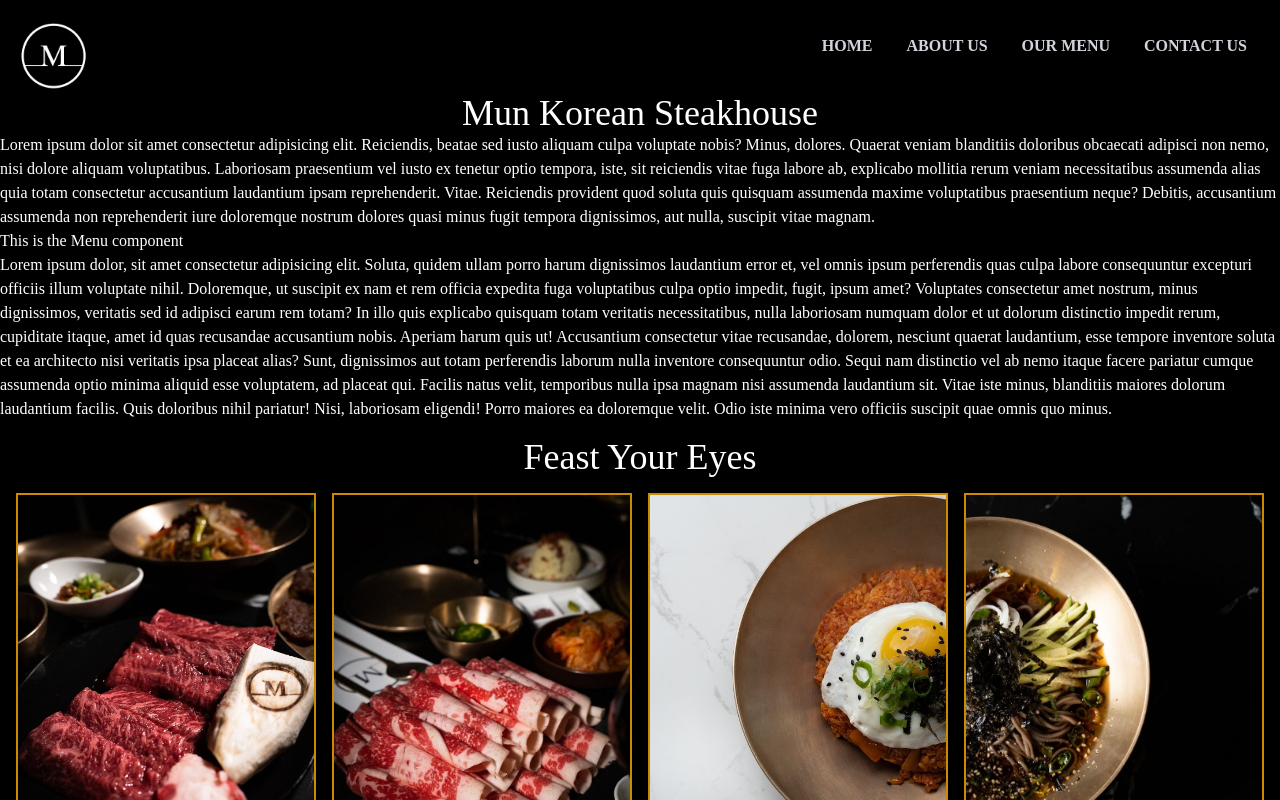
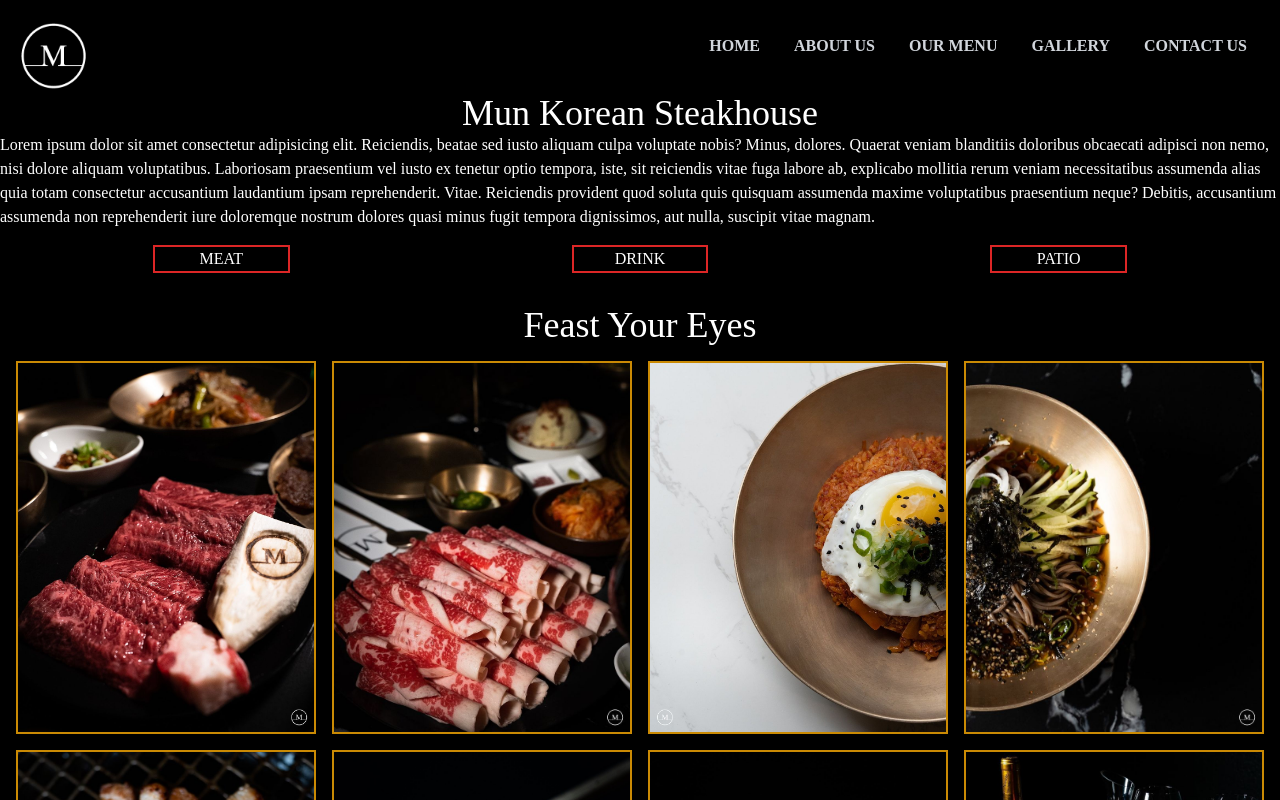
Before and after one commit to br1anlee/mun-bbq, a React (Create React App) app: page / in a window 1280 px wide. Shown: the top 800 px of the page. Built offline with nearby package versions, Linux system fonts and the light colour scheme.

Commit message:
updated navbar

```diff
--- a/src/components/Menu.jsx
+++ b/src/components/Menu.jsx
@@ -1,13 +1,11 @@
 export default function Menu () {
     return (
         <div className="text-white bg-black">
-            <h1 classNa>This is the Menu component</h1>
-            <p>Lorem ipsum dolor, sit amet consectetur adipisicing elit. Soluta, quidem ullam porro harum dignissimos laudantium error et, vel omnis ipsum perferendis quas culpa labore consequuntur excepturi officiis illum voluptate nihil.
-            Doloremque, ut suscipit ex nam et rem officia expedita fuga voluptatibus culpa optio impedit, fugit, ipsum amet? Voluptates consectetur amet nostrum, minus dignissimos, veritatis sed id adipisci earum rem totam?
-            In illo quis explicabo quisquam totam veritatis necessitatibus, nulla laboriosam numquam dolor et ut dolorum distinctio impedit rerum, cupiditate itaque, amet id quas recusandae accusantium nobis. Aperiam harum quis ut!
-            Accusantium consectetur vitae recusandae, dolorem, nesciunt quaerat laudantium, esse tempore inventore soluta et ea architecto nisi veritatis ipsa placeat alias? Sunt, dignissimos aut totam perferendis laborum nulla inventore consequuntur odio.
-            Sequi nam distinctio vel ab nemo itaque facere pariatur cumque assumenda optio minima aliquid esse voluptatem, ad placeat qui. Facilis natus velit, temporibus nulla ipsa magnam nisi assumenda laudantium sit.
-            Vitae iste minus, blanditiis maiores dolorum laudantium facilis. Quis doloribus nihil pariatur! Nisi, laboriosam eligendi! Porro maiores ea doloremque velit. Odio iste minima vero officiis suscipit quae omnis quo minus.</p>
+            <div className="grid grid-cols-3 gap-2 text-center p-4 justify-items-center">
+                <div className="border-2 border-red-600 w-4/12">MEAT</div>
+                <div className="border-2 border-red-600 w-4/12">DRINK</div>
+                <div className="border-2 border-red-600 w-4/12">PATIO</div>
+            </div>
         </div>
     )
 }
--- a/src/components/Navbar.jsx
+++ b/src/components/Navbar.jsx
@@ -34,6 +34,11 @@ export default function Navbar () {
                     </Link>
                 </li>
                 <li>
+                    <Link to="gallery" smooth={true} duration={500} className="hover:border-b-gray-300 border-transparent border py-0.5">
+                        GALLERY
+                    </Link>
+                </li>
+                <li>
                     <Link to="contact" smooth={true} duration={500} className="hover:border-b-gray-300 border-transparent border py-0.5">
                         CONTACT US
                     </Link>
@@ -64,6 +69,11 @@ export default function Navbar () {
                     </Link>
                 </li>
                 <li className="py-6 text-4xl">
+                    <Link onClick={handleClick} to="gallery" smooth={true} duration={500}>
+                        Gallery
+                    </Link>
+                </li>
+                <li className="py-6 text-4xl">
                     <Link onClick={handleClick} to="contact" smooth={true} duration={500}>
                         Contact
                     </Link>
```
